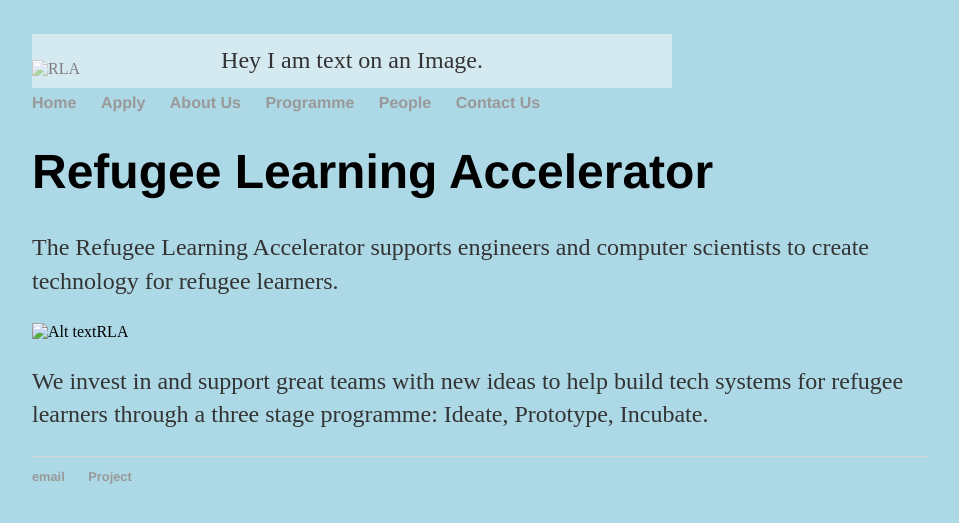
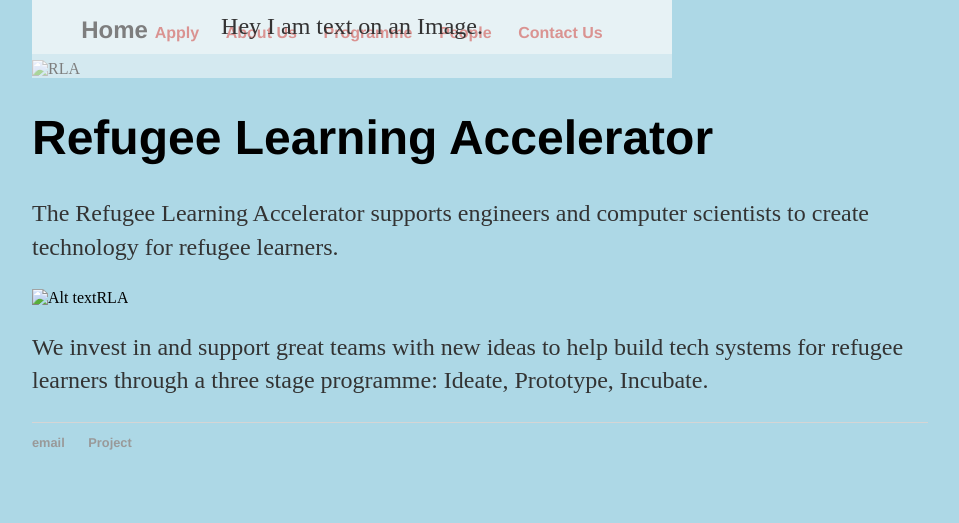
Before and after one commit to Refugee-Learning-Accelerator/Refugee-Learning-Accelerator.github.io, a Jekyll site: the page built from index.html, in a window 1280 px wide. Shown: the top 523 px of the page, without its empty margins (160-1119 px from the left). Built offline with Jekyll 4.4.1, drawn with Linux system fonts in a browser that asks for light colours.

Commit message:
Update landingpage.html

```diff
--- a/_layouts/landingpage.html
+++ b/_layouts/landingpage.html
@@ -8,10 +8,9 @@
 		<body style="background-color:lightblue;">
 		<div class="relative">
   					<img src="Refugee-Learning-Accelerator.github.io/Green_leaf.jpg" alt="RLA">
-  					<p class="absolute-text">Hey I am text on an Image.</a> </p>
 
-			<nav>
-	    		<ul>
+			<nav class="absolute-text">
+	    		<ul class="absolute-text>
 	        		<li><a href="/">Home</a></li>
 				<li><a href="/apply">Apply</a></li>
 		        	<li><a href="/about">About Us</a></li>
@@ -20,6 +19,8 @@
 				<li><a href="/contact_us">Contact Us</a></li>
 	    		</ul>
 			</nav>
+  					<p class="absolute-text">Hey I am text on an Image.</a> </p>
+
 			</div>
 
 			<div class="container">
```
